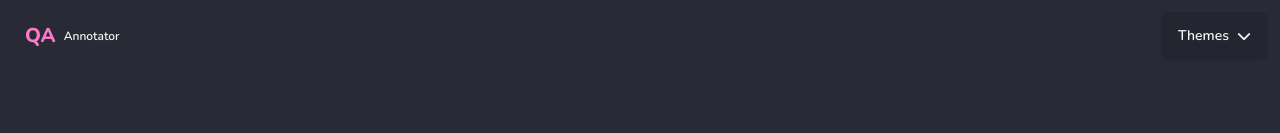
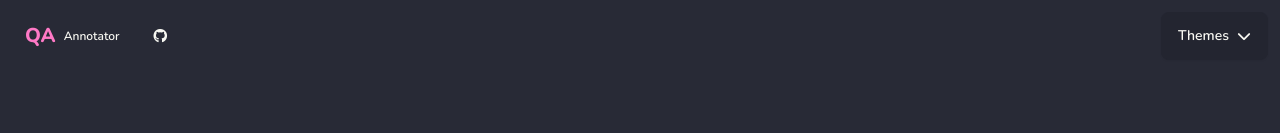
Before and after one commit to gh-PankajKumar/QA-Annotator, a React (Vite) app in the folder frontend/: page / in a window 1280 px wide. Shown: the top 133 px of the page. Built offline with nearby package versions, Linux system fonts and the light colour scheme.

Commit message:
Update header with GitHub link

```diff
--- a/frontend/src/components/Header.jsx
+++ b/frontend/src/components/Header.jsx
@@ -7,8 +7,18 @@ export default function Header(props) {
     <div className="navbar bg-base-100">
       <div className="flex-1">
         <a className="text-xl btn btn-ghost" href="/">
-          <span className="font-black text-primary">QA</span>{" "}
+          <span className="font-black text-primary">QA</span>
           <span className="text-xs text-base-content">Annotator</span>
+        </a>
+        <a
+          href="https://github.com/gh-PankajKumar/QA-Annotator"
+          target="_blank"
+          rel="noopener"
+          aria-label="Github"
+        >
+          <button className="btn btn-ghost">
+            <i className="fa-brands fa-github"></i>
+          </button>
         </a>
       </div>
       <div className="flex-none">
```
